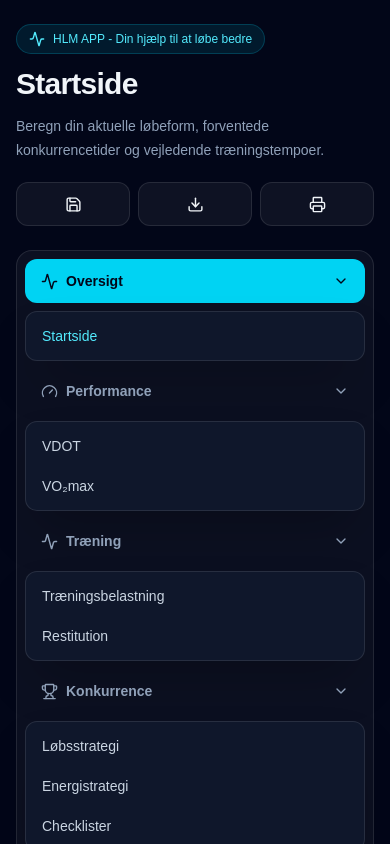
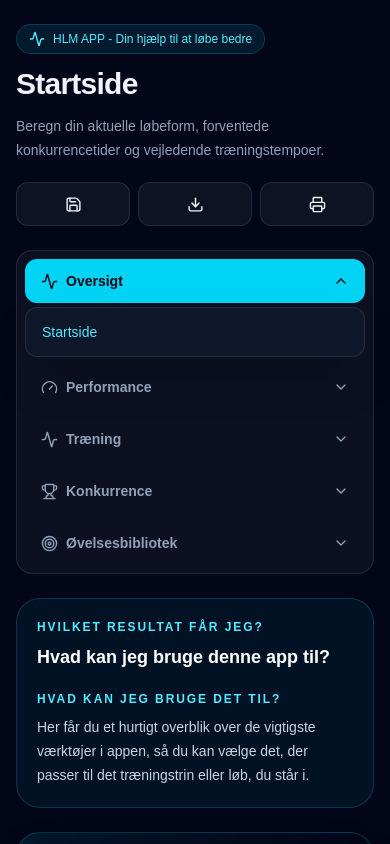
Before and after one commit to AllanGraver/hlm_run_app, a Next.js app: page / in a window 390 px wide. Both pictures are taken after a click on the button "Oversigt". Shown: the top 844 px of the page. Built offline with nearby package versions, Linux system fonts and the light colour scheme.

Commit message:
Improve mobile navigation menu

```diff
--- a/app/page.tsx
+++ b/app/page.tsx
@@ -211,6 +211,7 @@ const runningWorkouts = [
 
 export default function VdotCalculator() {
   const [activePage, setActivePage] = useState<PageKey>("home");
+  const [expandedSection, setExpandedSection] = useState<string | null>(null);
   const [energyDistance, setEnergyDistance] = useState(21);
   const [energyHours, setEnergyHours] = useState(2);
   const [energyMinutes, setEnergyMinutes] = useState(0);
@@ -605,12 +606,19 @@ export default function VdotCalculator() {
           {navigationSections.map((section) => {
             const SectionIcon = section.icon;
             const isActive = section.pages.some((page) => page.key === activePage);
+            const isExpanded = expandedSection === section.label;
             return <div key={section.label} className="group relative">
-              <button aria-haspopup="true" className={`flex min-h-11 w-full items-center justify-between gap-2 rounded-xl px-4 text-left text-sm font-semibold transition ${isActive ? "bg-cyan-400 text-slate-950" : "text-slate-400 hover:bg-white/10 hover:text-white"}`}>
-                <span className="inline-flex items-center gap-2"><SectionIcon size={17} /> {section.label}</span><ChevronDown size={16} />
+              <button
+                aria-haspopup="true"
+                aria-expanded={isExpanded}
+                onClick={() => setExpandedSection((current) => current === section.label ? null : section.label)}
+                className={`flex min-h-11 w-full items-center justify-between gap-2 rounded-xl px-4 text-left text-sm font-semibold transition ${isActive ? "bg-cyan-400 text-slate-950" : "text-slate-400 hover:bg-white/10 hover:text-white"}`}
+              >
+                <span className="inline-flex items-center gap-2"><SectionIcon size={17} /> {section.label}</span>
+                <ChevronDown className={`shrink-0 transition ${isExpanded ? "rotate-180" : ""} sm:group-hover:rotate-180`} size={16} />
               </button>
-              <div className="mt-1 rounded-xl border border-white/10 bg-slate-900 p-1 shadow-2xl transition max-sm:mt-2 sm:invisible sm:absolute sm:left-0 sm:right-0 sm:top-full sm:z-20 sm:opacity-0 sm:group-hover:visible sm:group-hover:opacity-100 sm:group-focus-within:visible sm:group-focus-within:opacity-100">
-                {section.pages.map((page) => <button key={page.key} onClick={() => setActivePage(page.key)} aria-current={activePage === page.key ? "page" : undefined} className={`flex min-h-10 w-full items-center rounded-lg px-3 text-left text-sm hover:bg-white/10 hover:text-white ${activePage === page.key ? "text-cyan-300" : "text-slate-300"}`}>{page.label}</button>)}
+              <div className={`${isExpanded ? "block" : "hidden"} mt-1 rounded-xl border border-white/10 bg-slate-900 p-1 shadow-2xl transition sm:invisible sm:absolute sm:left-0 sm:right-0 sm:top-full sm:z-20 sm:mt-1 sm:block sm:opacity-0 sm:group-hover:visible sm:group-hover:opacity-100 sm:group-focus-within:visible sm:group-focus-within:opacity-100`}>
+                {section.pages.map((page) => <button key={page.key} onClick={() => { setActivePage(page.key); setExpandedSection(null); }} aria-current={activePage === page.key ? "page" : undefined} className={`flex min-h-10 w-full items-center rounded-lg px-3 text-left text-sm hover:bg-white/10 hover:text-white ${activePage === page.key ? "text-cyan-300" : "text-slate-300"}`}>{page.label}</button>)}
               </div>
             </div>;
           })}
```
